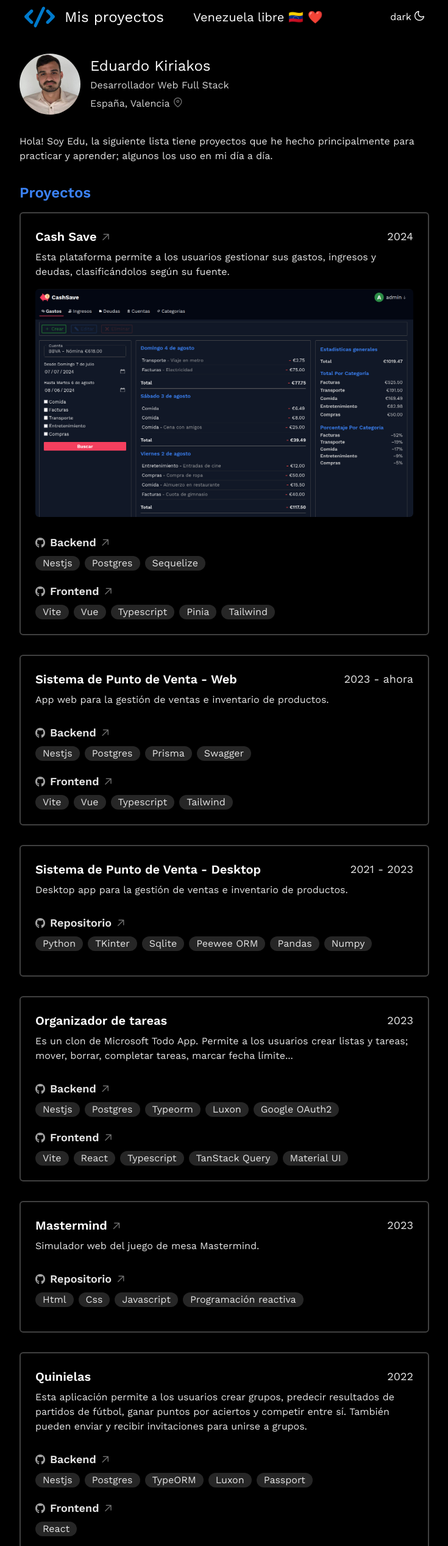
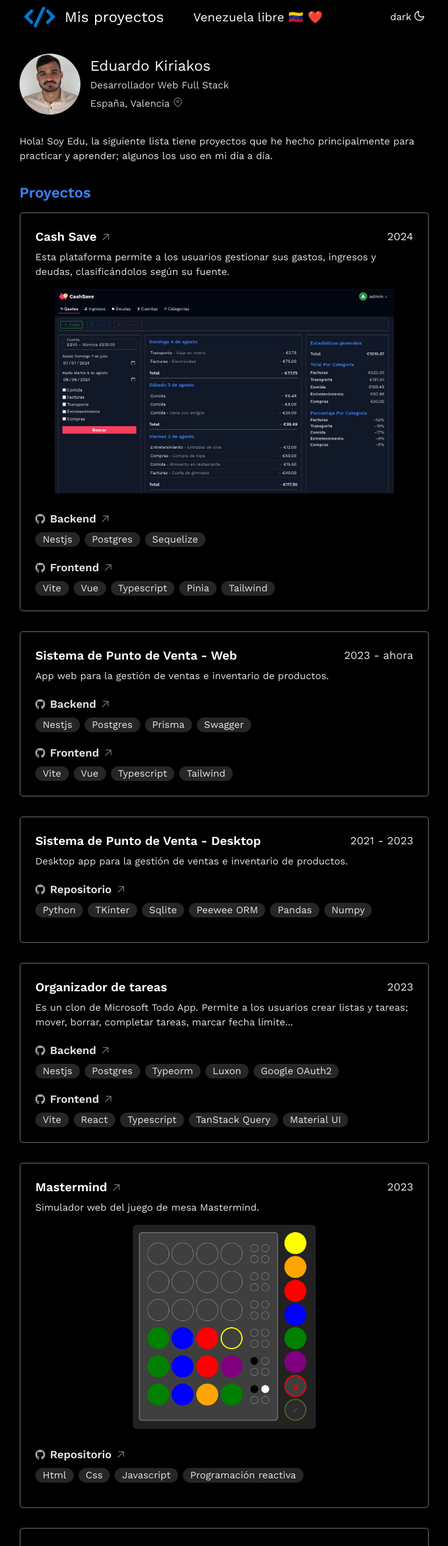
Before and after one commit to Edkiri/portfolio, a Vue app: page / in a window 1280 px wide. Shown: the top 2536 px of the page at 61% size, without its empty margins (272-1007 px from the left). Built offline with nearby package versions, Linux system fonts and the light colour scheme.

Commit message:
feat: add mastermind image

```diff
--- a/src/App.vue
+++ b/src/App.vue
@@ -22,9 +22,6 @@ function changeTheme() {
   }
 }
 
-const styles = {
-  mainText: 'text-2xl text-black dark:text-white'
-}
 </script>
 
 <template>
--- a/src/components/ProjectsList.vue
+++ b/src/components/ProjectsList.vue
@@ -3,6 +3,7 @@ import { computed } from 'vue';
 
 const projects = [
   {
+    id: 1,
     title: 'Cash Save',
     description: 'Esta plataforma permite a los usuarios gestionar sus gastos, ingresos y deudas, clasificándolos según su fuente.',
     years: '2024',
@@ -14,6 +15,7 @@ const projects = [
     image: 'app-dark.png',
   },
   {
+    id: 2,
     title: 'Sistema de Punto de Venta - Web',
     description: 'App web para la gestión de ventas e inventario de productos.',
     years: '2023 - ahora',
@@ -25,6 +27,7 @@ const projects = [
     image: '',
   },
   {
+    id: 3,
     title: 'Sistema de Punto de Venta - Desktop',
     description: 'Desktop app para la gestión de ventas e inventario de productos.',
     years: '2021 - 2023',
@@ -36,6 +39,7 @@ const projects = [
     image: '',
   },
   {
+    id: 4,
     title: 'Organizador de tareas',
     description: 'Es un clon de Microsoft Todo App. Permite a los usuarios crear listas y tareas; mover, borrar, completar tareas, marcar fecha límite...',
     years: '2023',
@@ -47,6 +51,7 @@ const projects = [
     image: '',
   },
   {
+    id: 5,
     title: 'Mastermind',
     description: 'Simulador web del juego de mesa Mastermind.',
     years: '2023',
@@ -55,9 +60,10 @@ const projects = [
     frontendTools: [],
     frontendLink: '',
     link: 'https://edkiri.github.io/mastermind/',
-    image: '',
+    image: 'mastermind.png',
   },
   {
+    id: 6,
     title: 'Quinielas',
     description: 'Esta aplicación permite a los usuarios crear grupos, predecir resultados de partidos de fútbol, ganar puntos por aciertos y competir entre sí. También pueden enviar y recibir invitaciones para unirse a grupos.',
     years: '2022',
@@ -94,8 +100,9 @@ const saveCashImage = computed(() => {
         </div>
         <p class="text-neutral-800 dark:text-neutral-200 text-base">{{ project.description }}</p>
 
-        <a target="_blank" class="w-full" :href="project.link">
-          <img v-if="project.image" class="w-full my-2 rounded-md" :src="`/${saveCashImage}`" alt="cash save app">
+        <a v-if="project.image" target="_blank" class="w-full" :href="project.link">
+          <img v-if="project.id === 1" class="w-full px-8 my-2 rounded-md" :src="`/${saveCashImage}`" alt="cash save app">
+          <img v-if="project.id === 5" class="w-[300px] mx-auto my-2 rounded-md" :src="`/${project.image}`" alt="mastermind online">
         </a>
 
         <div class="flex flex-col gap-4 mt-2">
```
Also changed, not shown: public/mastermind.png (added).
